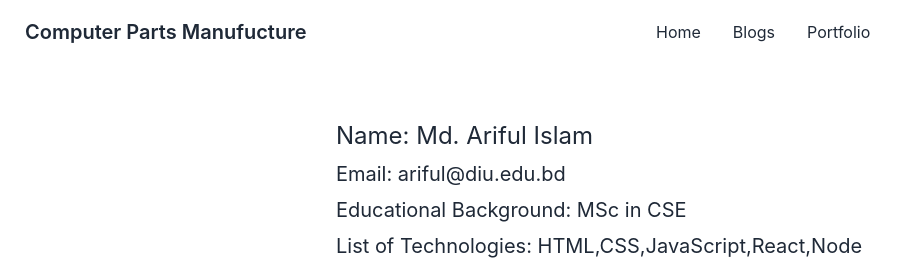
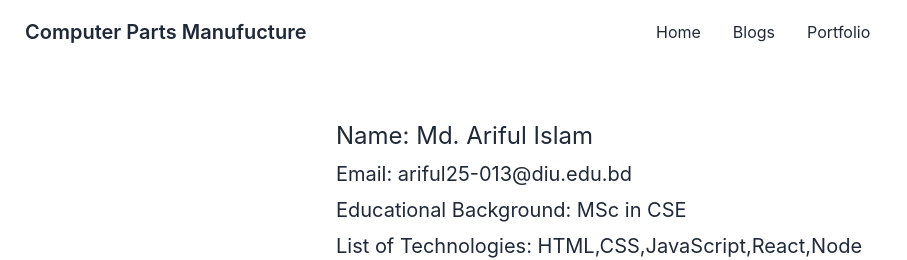
Before and after one commit to ARIF-630419/ComputerpartsManufacture, a React (Create React App) app: page /portfolio in a window 1280 px wide. Shown: the top 260 px of the page, without its empty margins (0-907 px from the left). Built offline with nearby package versions, Linux system fonts and the light colour scheme.

Commit message:
update portfolio

```diff
--- a/src/Pages/Portfolio/Portfolio.js
+++ b/src/Pages/Portfolio/Portfolio.js
@@ -4,7 +4,7 @@ const Portfolio = () => {
     return (
         <div className='mx-auto mt-10 p-4 w-2/4 '>
             <h2 className='text-2xl pb-2'>Name: Md. Ariful Islam</h2>
-            <h2 className='text-xl pb-2'>Email: ariful@diu.edu.bd</h2>
+            <h2 className='text-xl pb-2'>Email: ariful25-013@diu.edu.bd</h2>
             <h2 className='text-xl pb-2'>Educational Background: MSc in CSE</h2>
             <h2 className='text-xl pb-2'>List of Technologies: HTML,CSS,JavaScript,React,Node js,Mongodb etc.</h2>
             <h2 className='text-xl pb-2'>Top 3 website link.</h2>
```
